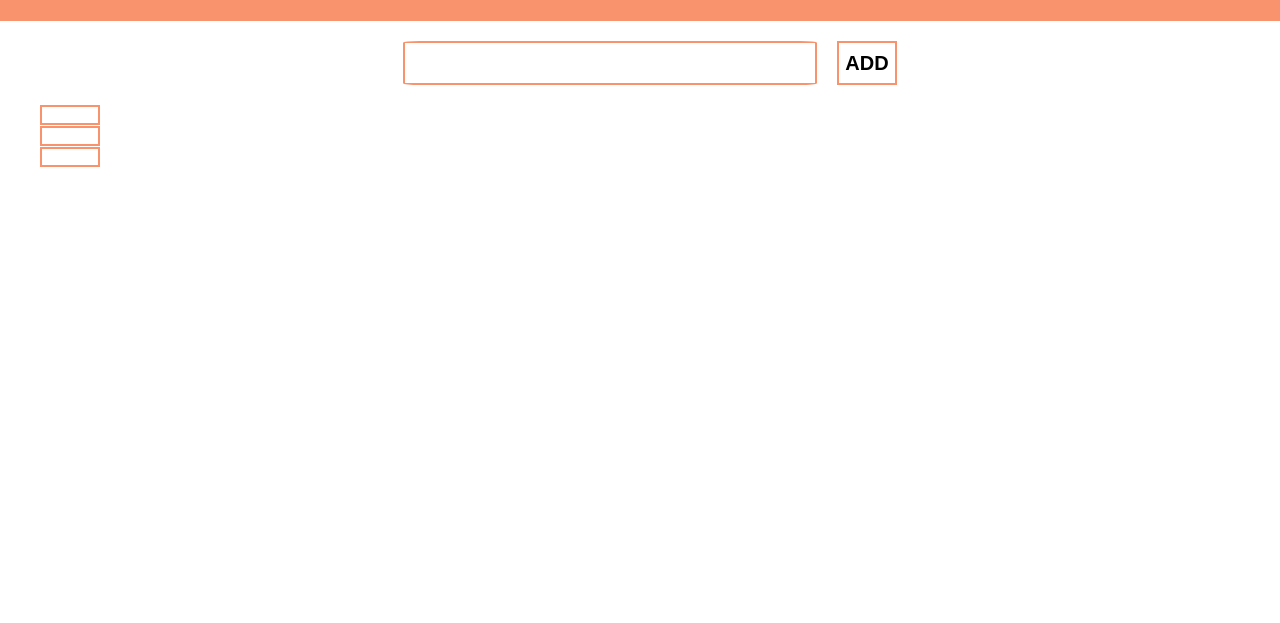
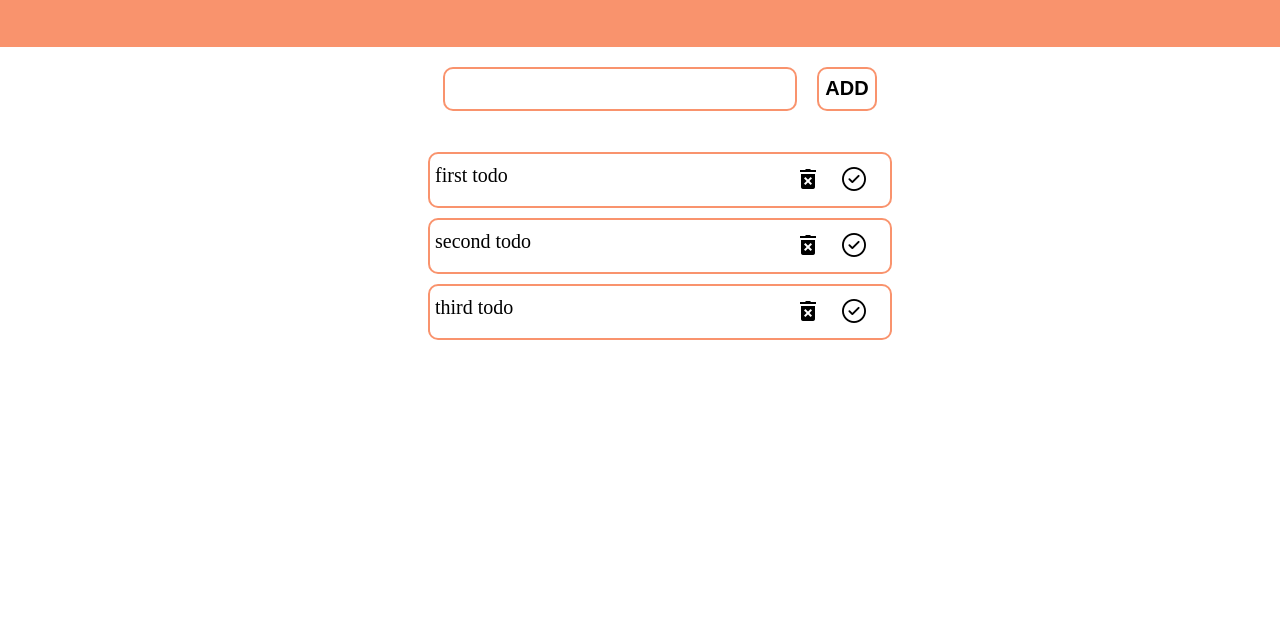
Before and after one commit to GSG-K3/to-do-BRNH, a website: page index.html in a window 1280 px wide. Shown: the part 177-800 px from the top of the page. Drawn offline with Linux system fonts and the light colour scheme; a web font is replaced by a local one.

Commit message:
adding more style

```diff
--- a/dom.js
+++ b/dom.js
@@ -1,36 +1,52 @@
-// part 2 linking it all together
-// The function here is called an iife,
-// it keeps everything inside hidden from the rest of our application
 (function() {
+
   // This is the dom node where we will keep our todo
   var container = document.getElementById('todo-container');
   var addTodoForm = document.getElementById('add-todo');
+  var input = document.getElementById("description");
 
-    var state = [
-      { id: -3, description: 'first todo' },
-      { id: -2, description: 'second todo' },
-      { id: -1, description: 'third todo' },
-    ]; // this is our initial todoList
+// this is our initial todoList
+  let state = [
+    { id: -3, description: 'first todo', done: false},
+    { id: -2, description: 'second todo', done: false },
+    { id: -1, description: 'third todo', done: false },
+  ];
 
   // This function takes a todo, it returns the DOM node representing that todo
   var createTodoNode = function(todo) {
     var todoNode = document.createElement('li');
-      // you will need to use addEventListener
+    todoNode.innerHTML = todo.description;
+    todoNode.classList.add("list-style")
 
-      // add span holding description
+
 
     // this adds the delete button
     var deleteButtonNode = document.createElement('button');
-      deleteButtonNode.className="deletebutton";
+    deleteButtonNode.innerHTML = ""
+    deleteButtonNode.classList.add("deletebutton")
     deleteButtonNode.addEventListener('click', function(event) {
       var newState = todoFunctions.deleteTodo(state, todo.id);
       update(newState);
     });
+
     todoNode.appendChild(deleteButtonNode);
 
-      // add markTodo button
+      // this adds the mark button
+     let markButtonNode = document.createElement('button');
+     markButtonNode.classList.add("markbutton")
+     markButtonNode.addEventListener('click', function(event) {
+       var newState = todoFunctions.markTodo(state, todo.id);
+       update(newState);
+     });
+     let buttonsDiv = document.createElement('div')
+     buttonsDiv.appendChild(deleteButtonNode);
+     buttonsDiv.appendChild(markButtonNode);
 
-      // add classes for css
+      todoNode.appendChild(buttonsDiv)
+
+     if(todo.done) {
+      todoNode.classList.add("mark")
+    }
 
     return todoNode;
   };
@@ -38,25 +54,19 @@
   // bind create todo form
   if (addTodoForm) {
     addTodoForm.addEventListener('submit', function(event) {
-        // https://developer.mozilla.org/en-US/docs/Web/Events/submit
-        // what does event.preventDefault do?
-        // what is inside event.target?
-
-        var description = '?'; // event.target ....
-
-        // hint: todoFunctions.addTodo
-        var newState = []; // ?? change this!
+      event.preventDefault();
+      let description = {description: input.value};
+     let newState = todoFunctions.addTodo(state, description );
       update(newState);
+      input.value = "";
     });
   }
 
-    // you should not need to change this function
   var update = function(newState) {
     state = newState;
     renderState(state);
   };
 
-    // you do not need to change this function
   var renderState = function(state) {
     var todoListNode = document.createElement('ul');
 
@@ -64,7 +74,6 @@
       todoListNode.appendChild(createTodoNode(todo));
     });
 
-      // you may want to add a class for css
     container.replaceChild(todoListNode, container.firstChild);
   };
 
--- a/index.html
+++ b/index.html
@@ -4,21 +4,25 @@
     <meta charset="utf-8">
     <title>tdd todo</title>
     <link rel="stylesheet" href="./style.css">
+    <link href="https://fonts.googleapis.com/css?family=Zhi+Mang+Xing&display=swap" rel="stylesheet">
   </head>
   <body>
     <header>
-      <img class= "icon" src="./img/icons8-checklist-50.png">
+      <img class= "icon" src="./img/logo.png">
       <h1>TO DO</h1>
     </header>
+    <div class="container">
 
       <form id="add-todo" class="add-todo-style">
-      <input type="text" class="description-style" id="description" name="description" value="">
+        <input type="text" class="description-style" id="description" required name="description" value="">
         <input type="submit" name="" class="addbutton" value="ADD">
       </form>
       <div id = "todo-container">
         <ul id='list'>
         </ul>
     </div>
+    </div>
+
   </body>
   <script type="text/javascript" src = "./logic.js"></script>
   <script type="text/javascript" src = "./dom.js"></script>
--- a/logic.js
+++ b/logic.js
@@ -1,10 +1,7 @@
-// Part 1. Fill in any missing parts of the todoFunction object!
-// you can access these on todo.todoFunctions
-// For part one we expect you to use tdd
-// var todo_list= document.getElementById('list');
+
 var todoFunctions = {
-    // You do not need to understand the implementation of this function.
-    generateId: (function() {
+  // generate Id automaticly
+  generateId: (function () {
     var idCounter = 0;
     function incrementCounter() {
       return (idCounter += 1);
@@ -14,19 +11,17 @@ var todoFunctions = {
   })(),
 
   //cloneArrayOfObjects will create a copy of the todos array
-    //changes to the new array don't affect the original
-    cloneArrayOfObjects: function(todos) {
-      return todos.map(function(todo){
+  cloneArrayOfObjects: function (todos) {
+    return todos.map(function (todo) {
       return JSON.parse(JSON.stringify(todo));
     });
   },
 
-    addTodo: function(todos, newTodo) {
-
-      // should leave the input argument todos unchanged (you can use cloneArrayOfObjects)
-      // returns a new array, it should contain todos with the newTodo added to the end.
-      // add an id to the newTodo. You can use the generateId function to create an id.
-      // hint: array.concat
+  //Add To-Do
+  addTodo: function (todos, newTodo) {
+    if (todos.constructor != Array || newTodo.constructor != Object) {
+      return 'the first argument should be array'
+    }
 
     let newArr = this.cloneArrayOfObjects(todos);
     let listItem = {
@@ -38,35 +33,50 @@ var todoFunctions = {
     newArr.push(listItem);
     return newArr;
   },
-    deleteTodo: function(todos, idToDelete) {
-      // should leave the input argument todos unchanged (you can use cloneArrayOfObjects)
-      // return a new array, this should not contain any todo with an id of idToDelete
-      // hint: array.filter
-        var newArray=this.cloneArrayOfObjects(todos);
-        if(newArray.length !== 0 || newArray !== null){
-        var newArray1= newArray.filter(task=> {
+
+  //Delete To-Do
+  deleteTodo: function (todos, idToDelete) {
+
+    let newArray = this.cloneArrayOfObjects(todos);
+
+    if (newArray.length !== 0 || newArray !== null) {
+      var newArray1 = newArray.filter(task => {
         return task.id != idToDelete;
       });
-        todo_list=this.cloneArrayOfObjects(newArray1);
-        return todo_list;
+
+      return newArray1;
+
     }
-        else    return alert('You donot have a task to delete');
+    else return alert('You do not have a task to delete');
   },
-    markTodo: function(todos, idToMark) {
-      // should leave the input argument todos unchanged (you can use cloneArrayOfObjects)
-      // in the new todo array, all elements will remain unchanged except the one with id: idToMark
-      // this element will have its done value toggled
-      // hint: array.map
+
+  //Mark To-Do
+
+  markTodo: function (todos, idToMark) {
+    if (todos.constructor != Array || idToMark.constructor != Number) {
+      return 'the first argument should be array and the second argument should be number'
+    }
+    if (todos.length == 0) {
+      return 'you should enter a task first'
+    }
+
+    let newArr = this.cloneArrayOfObjects(todos);
+    let markedArray = newArr.map(task => {
+      if (task.id == idToMark) {
+        task.done = !task.done;
+      }
+      return task;
+    });
+
+    return markedArray;
+
   },
-    sortTodos: function(todos, sortFunction) {
+
+  sortTodos: function (todos, sortFunction) {
     // stretch goal! Do this last
     // should leave the input arguement todos unchanged (you can use cloneArrayOfObjects)
     // sortFunction will have same signature as the sort function in array.sort
     // hint: array.slice, array.sort
-    },
-
-    helloWorld: function (){
-      console.log("Hello World");
   }
 };
 
@@ -79,6 +89,3 @@ var todoFunctions = {
 if (typeof module !== 'undefined') {
   module.exports = todoFunctions;
 }
-
-
-  // todoFunctions.addTodo([1], "a");
--- a/style.css
+++ b/style.css
@@ -1,14 +1,15 @@
-body{
+body,html{
    margin: 0;
    padding: 0;
+   text-align: center;
 
 }
 header{
     background-color: rgba(247, 113, 64, 0.76);
-    font-size: 40px;
+    font-size: 45px;
     margin: 0;
     padding: 0;
-    font-family: 'Times New Roman', Times, serif;
+    font-family: 'Zhi Mang Xing', 'cursive';
     display: flex;
     flex-direction: row;
     flex-wrap: wrap;
@@ -17,42 +18,90 @@ header{
 }
 
 .icon{
- width: 100px;
- height: 100px;
+ width: 80px;
+ height: 80px;
+ margin: 60px 30px;
+
 }
 
 .add-todo-style{
     display: flex;
     flex-direction: row;
-    flex-wrap: wrap;
     justify-content: center;
     margin: 20px 0 20px 0;
 }
 .description-style{
-    width: 400px;
+    width: 340px;
     height: 30px;
     border: 2px solid rgba(247, 113, 64, 0.76);
-    border-radius: 4%;
-    margin: 0 20px 0 20px;
+    border-radius: 10px;
+    margin: 0 20px 0 40px;
     padding: 5px;
     font-size: 20px;
+    outline: none;
+    font-family: 'Times New Roman', Times, serif;
+
 }
 .addbutton{
+
     background-color: white;
     font-size: 20px;
     font-weight: bold;
     border: 2px solid  rgba(247, 113, 64, 0.76);
+    outline: none;
+    border-radius: 10px;
+
+}
+
+
+.container {
+    display: flex;
+    flex-direction: column;
+    align-items: center;
 }
 .deletebutton{
+    width: 40px;
+    height: 30px;
     background-color: white;
     font-size: 20px;
     font-weight: bold;
-    border: 2px solid  rgba(247, 113, 64, 0.76);
-    width: 60px;
-    height: 20px;
-    content: "Delete";
+    margin: 3px;
+    border:none;
+    outline: none;
+    background: url(./img/del.png) no-repeat ;
+    cursor: pointer;
 }
+.markbutton{
+    width: 40px;
+    height: 30px;
+    background-color: white;
+    font-size: 20px;
+    font-weight: bold;
+    margin: 3px;
+    border:none;
+    background: url(./img/correct.png) no-repeat ;
+    outline: none;
+    cursor: pointer;
+}
+
 ul{
     list-style: none;
-
+    display: flex;
+    flex-direction: column;
+    align-items: center;
 }
+.mark{
+    text-decoration: line-through;
+    background-color:  rgba(247, 113, 64, 0.739);
+}
+.list-style{
+    border-radius: 10px;
+    display: flex;
+    flex-direction: row;
+    justify-content: space-between;
+    width: 450px;
+    border: 2px solid rgba(247, 113, 64, 0.76);
+    padding: 10px 5px 5px;
+    margin: 5px;
+    font-size: 20px;
+}
```
Also changed, not shown: test.js (+37 -2 lines), img/correct.png (added), img/del.png (added), img/logo.png (renamed from img/icons8-checklist-50.png). Lines whose indentation alone changed are shown as unchanged.
